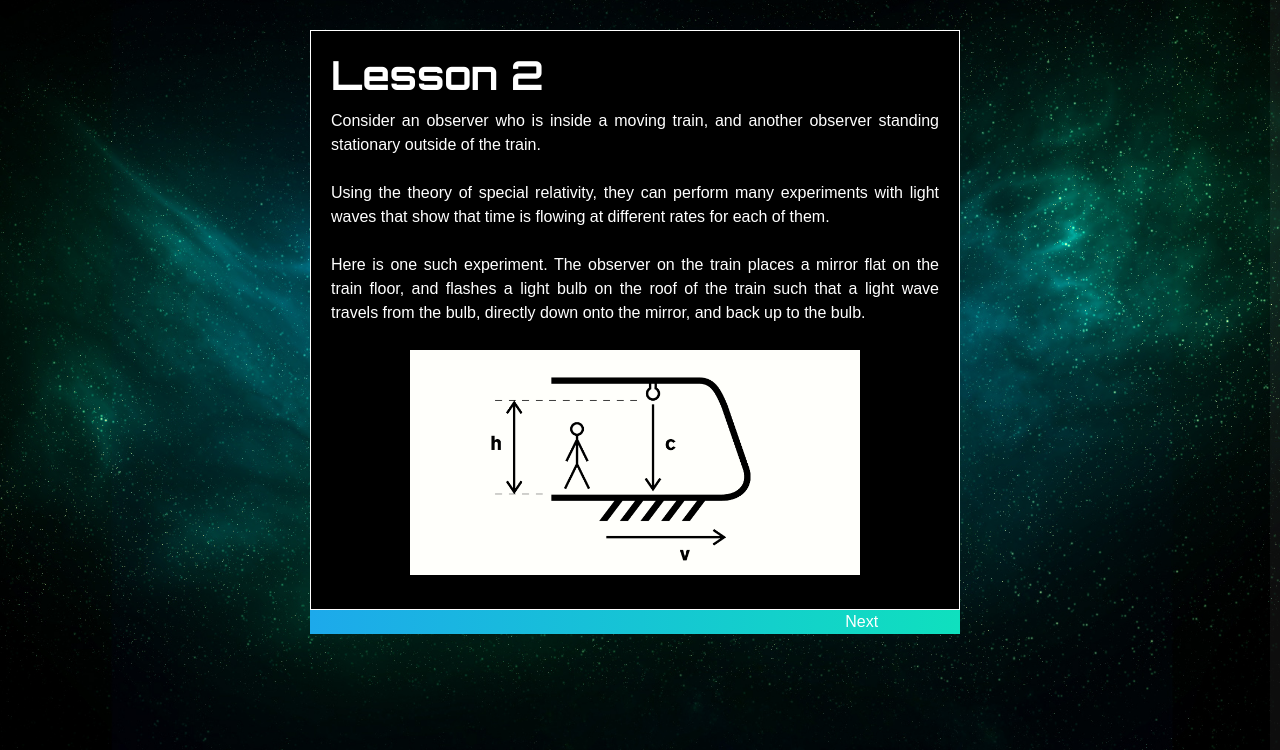
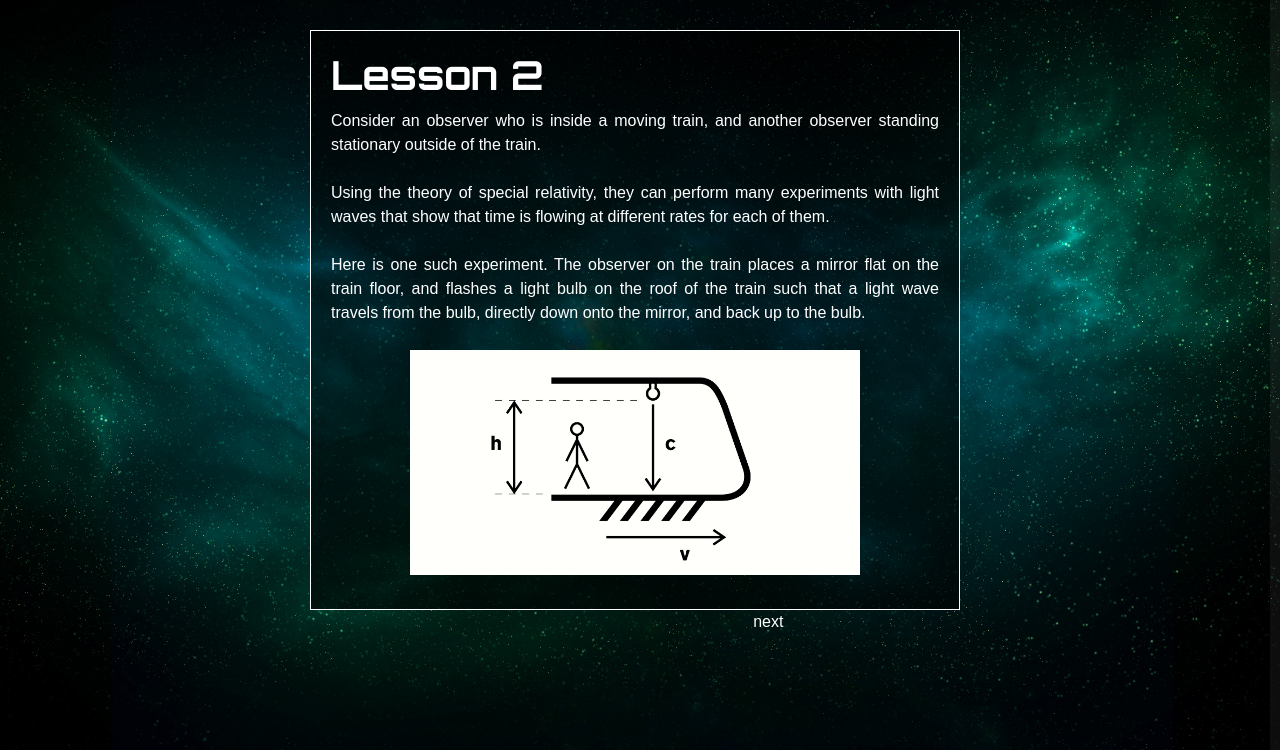
Before and after one commit to jasperpato/learn-special-relativity, a Flask app: page /learn/lesson-2 in a window 1280 px wide. Shown: the part 50-800 px from the top of the page. Run offline with Flask 2, Linux system fonts and the light colour scheme; a user stored in the database is signed in; some libraries are stand-ins or nearby versions.

Commit message:
lesson 2 pagination (still good)

```diff
--- a/app/static/style.css
+++ b/app/static/style.css
@@ -574,52 +574,22 @@ svg circle:nth-child(2) {
 /*----------------------------------------------------------------------------------------------------------*/
 
 .lessonBox {
-	/*position: relative;
-	width: 400px;
-	height: 500px;*/
 	margin: auto;
 	margin-top: 80px;
 	width: 650px;
 	transition: 0.5s;
-	background: linear-gradient(90deg, #1da9eb, #0fe0be);
+	border: 1px solid#fff;
+	background: rgba(0.3, 0.3, 0.3, 0.6);
+	padding: 20px;
+	height: 580px;
+	text-align: justify;
 }
 
 .lessonBox:hover {
 	transform: scale(1.04);
-	background: linear-gradient(180deg, #0fe0be, #1da9eb);
 }
 
-.lessonBox .lessonContent {
-	/*position: absolute;
-	top: 10px;
-	left: 10px;
-	right: 10px;
-	bottom: 10px;*/
-	background: #000;
-	padding: 20px;
-	height: 580px;
-	/*overflow: hidden;*/
-	text-align: justify;
-	border: 1px solid#fff;
-}
-
-.lessonBox .lessonContent:before {
-	content: "";
-	position: absolute;
-	top: 0;
-	left: -100%;
-	width: 100%;
-	height: 100%;
-	background: rgba(255, 255, 255, 0.1);
-	transition: 0.5s;
-	pointer-events: none;
-}
-
-.lessonBox:hover .lessonContent:before {
-	left: -0%;
-}
-
-.lessonBox .lessonContent h2 {
+.lessonBox h2 {
 	font-size: 40px;
 	font-family: "Orbitron";
 	margin: 0 0 10px;
@@ -627,7 +597,7 @@ svg circle:nth-child(2) {
 	color: #fff;
 }
 
-.lessonBox .lessonContent p {
+.lessonBox p {
 	font-size: 16px;
 	margin: 0;
 	padding: 0;
@@ -646,14 +616,13 @@ svg circle:nth-child(2) {
 }
 
 .switchPages {
+	width: 400px;
+	margin: auto;
 	color: white;
 	text-align: center;
 }
 
-.pageButton {
+.pageButton:hover {
 	cursor: pointer;
-}
-
-.pageButton:hover {
 	text-decoration: underline;
 }
--- a/app/templates/lesson-2.html
+++ b/app/templates/lesson-2.html
@@ -65,72 +65,68 @@
 			</div>
 		</header>
 		<div class="lessonBox">
-			<div class="lessonContent">
 			<h2>Lesson 2</h2>
 			<div id="l21" style="display: block">
 				<p>
-						Consider an observer who is inside a moving train, and another observer standing stationary
-						outside of the train.
+					Consider an observer who is inside a moving train, and another observer standing stationary outside
+					of the train.
 					<br /><br />
-						Using the theory of special relativity, they can perform many experiments with light waves that
-						show that time is flowing at different rates for each of them.
+					Using the theory of special relativity, they can perform many experiments with light waves that show
+					that time is flowing at different rates for each of them.
 					<br /><br />
-						Here is one such experiment. The observer on the train places a mirror flat on the train floor,
-						and flashes a light bulb on the roof of the train such that a light wave travels from the bulb,
-						directly down onto the mirror, and back up to the bulb.
+					Here is one such experiment. The observer on the train places a mirror flat on the train floor, and
+					flashes a light bulb on the roof of the train such that a light wave travels from the bulb, directly
+					down onto the mirror, and back up to the bulb.
 				</p>
 				<div class="diagramBox" id="animate-1">
 					<img class="diagram" id="img-1.1" src="/static/diagrams/Diagram_1.1.png" />
 				</div>
-					<p><br /><br /></p>
 			</div>
 			<div id="l22" style="display: none">
 				<p>
 					From the observer inside the train’s perspective, the light travelled directly downwards and then
-						directly upwards. The distance traveled by the light beam is d0=2h, and the speed it travelled at
-						is always constant at c. Using time = distance / speed, the time elapsed for this observer is t0 =
+					directly upwards. The distance traveled by the light beam is d0=2h, and the speed it travelled at is
+					always constant at c. Using time = distance / speed, the time elapsed for this observer is t0 =
 					2h/c.
 					<br /><br />
-						However the observer outside the train would witness this event in a different way because while
-						the light is making its journey up and down, the train is also moving within their reference frame
-						from left to right.
+					However the observer outside the train would witness this event in a different way because while the
+					light is making its journey up and down, the train is also moving within their reference frame from
+					left to right.
 				</p>
 				<div class="diagramBox" id="animate-2">
 					<img class="diagram" id="img-2.1" src="/static/diagrams/Diagram_2.1.png" />
 				</div>
-					<p><br /><br /></p>
 			</div>
 			<div id="l23" style="display: none">
 				<p>
-						The light must travel a larger distance from the stationary observer’s perspective, but the speed
-						of light would still be observed to be constant at c. Therefore, the time elapsed between the
-						flash of the bulb and the light returning back to the bulb must be larger for the stationary
-						observer than the time elapsed for the observer inside the train.
+					The light must travel a larger distance from the stationary observer’s perspective, but the speed of
+					light would still be observed to be constant at c. Therefore, the time elapsed between the flash of
+					the bulb and the light returning back to the bulb must be larger for the stationary observer than
+					the time elapsed for the observer inside the train.
 					<br /><br />
-						The train, lightbulb and light beam all travel a horizontal distance of vt1 during the elapsed
-						time t1, and a vertical distance of 2h. Using trigonometry we can
-						<span id="distance-calc">derive an expression</span> for the distance travelled by the light beam
-						as d1 = sqrt(4h^2+v^2t1^2).
+					The train, lightbulb and light beam all travel a horizontal distance of vt1 during the elapsed time
+					t1, and a vertical distance of 2h. Using trigonometry we can
+					<span id="distance-calc">derive an expression</span> for the distance travelled by the light beam as
+					d1 = sqrt(4h^2+v^2t1^2).
 				</p>
 				<div class="diagramBox">
 					<img class="diagram" src="/static/diagrams/Diagram_3.1.png" />
 				</div>
-					<p><br /><br /></p>
 			</div>
 			<div id="l24" style="display: none">
 				<p>
 					Again using distance = speed * time, <span id="time-calc">we can calculate</span> the elapsed time
 					as t1 = 2h/sqrt(c^2-v^2). <br /><br />
 					The two differing elapsed times calculated by the two observers can be
-						<span id="time-dilation">related to each other</span>, resulting in the equation t1 = γ * t0,
-						where t1 is the time elapsed as observed by the stationary observer, t0 is the time elapsed for
-						the observer inside the train, and γ is a quantity known as the Lorentz factor. <br /><br />
-						In this formula, t0 is named the proper time and always refers to the time observed by the
-						potential observer who witnessed the beginning event (the flash of the light bulb) and the ending
-						event (the light wave returning to the bulb) at the same point in space. In this example the
-						observer who was inside the train was the one who witnessed these events occurring in the same
-						place, so they recorded the proper time. The stationary observer witnessed them occurring at
-						different places, because the train was moving within their reference frame.
+					<span id="time-dilation">related to each other</span>, resulting in the equation t1 = γ * t0, where
+					t1 is the time elapsed as observed by the stationary observer, t0 is the time elapsed for the
+					observer inside the train, and γ is a quantity known as the Lorentz factor. <br /><br />
+					In this formula, t0 is named the proper time and always refers to the time observed by the potential
+					observer who witnessed the beginning event (the flash of the light bulb) and the ending event (the
+					light wave returning to the bulb) at the same point in space. In this example the observer who was
+					inside the train was the one who witnessed these events occurring in the same place, so they
+					recorded the proper time. The stationary observer witnessed them occurring at different places,
+					because the train was moving within their reference frame.
 					<br /><br />
 					The ‘proper time’ t0 is no more 'proper' than any observed t1; both elapsed times that were
 					calculated were equally valid within their own frames of reference.
@@ -140,12 +136,11 @@
 			</div>
 		</div>
 		<div class="switchPages row">
-				<div class="col-md-4 pageButton"><div id="prev-2" style="display: none">Prev</div></div>
+			<div class="col-md-4 pageButton"><div id="prev-2" style="display: none">prev</div></div>
 			<div class="col-md-4 pageButton">
 				<div id="go-test-2" style="display: none"><a href="{{ url_for('routes.test2') }}"> Test</a></div>
 			</div>
-				<div class="col-md-4 pageButton"><div id="next-2">Next</div></div>
-			</div>
+			<div class="col-md-4 pageButton"><div id="next-2">next</div></div>
 		</div>
 	</body>
 </html>
```
Lines whose indentation alone changed are shown as unchanged.
